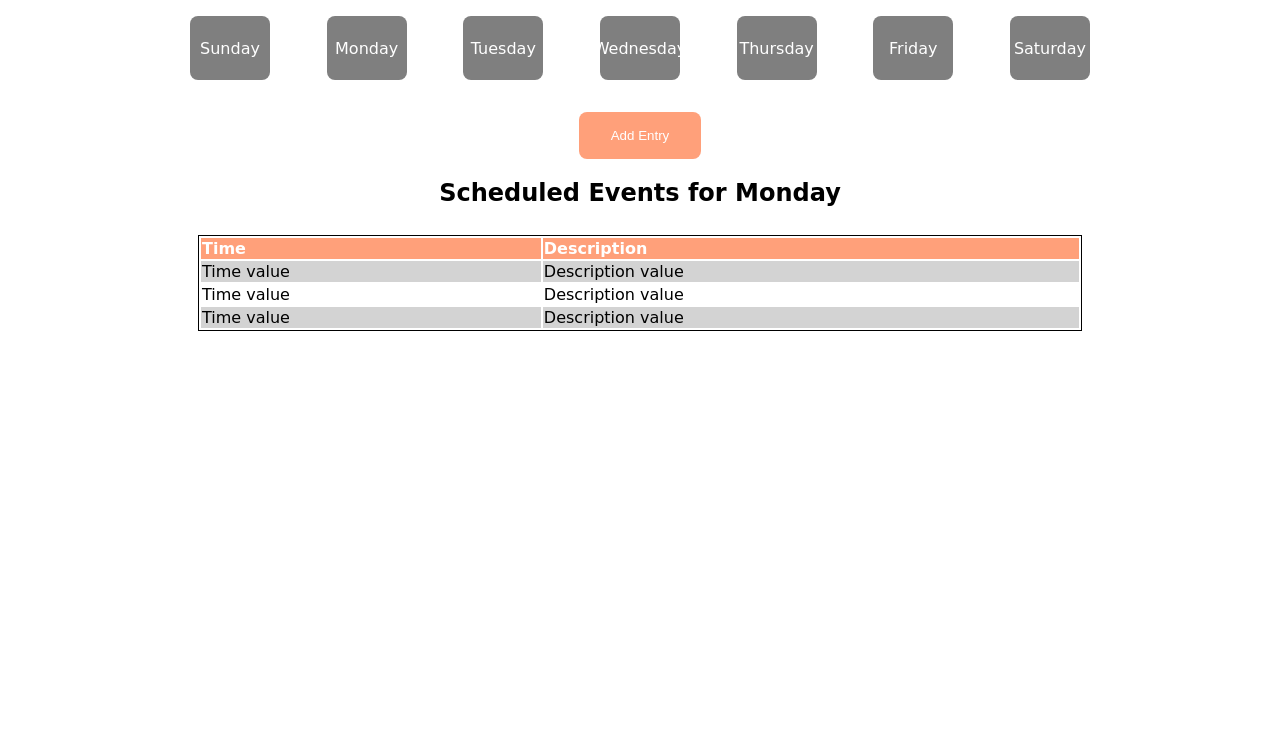
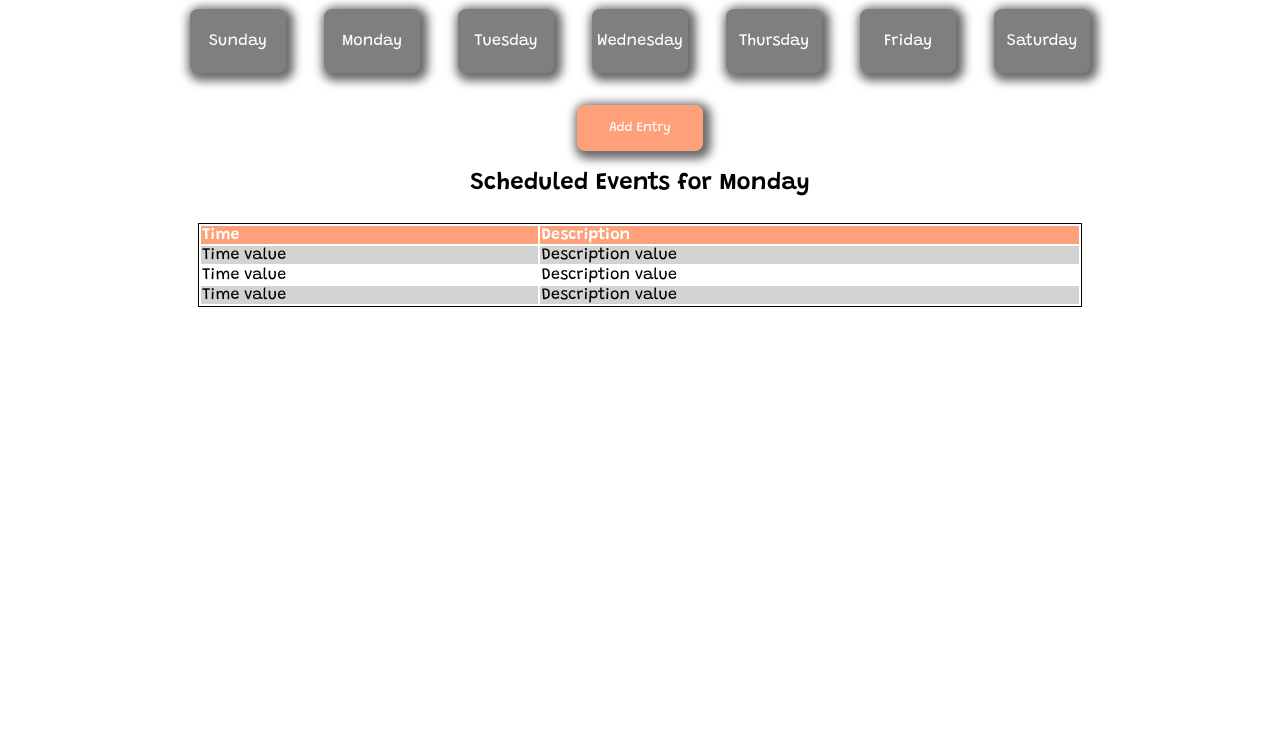
Before and after one commit to kelly-hansen/week-planner, a plain HTML site: page index.html in a window 1280 px wide. Shown: the part 70-800 px from the top of the page. Drawn offline with Linux system fonts and the light colour scheme.

Commit message:
wooooo yeah

```diff
--- a/index.html
+++ b/index.html
@@ -5,6 +5,7 @@
   <meta charset="UTF-8">
   <meta name="viewport" content="width=device-width, initial-scale=1.0">
   <title>Week Planner</title>
+  <link href="https://fonts.googleapis.com/css2?family=Grandstander:wght@400;600&display=swap" rel="stylesheet">
   <link rel="stylesheet" href="styles.css">
 </head>
 
--- a/styles.css
+++ b/styles.css
@@ -46,13 +46,20 @@ table {
 
 .weekday {
   background-color: rgb(127, 127, 127);
-  width: 5rem;
+  width: 6rem;
   height: 4rem;
   display: flex;
   justify-content: center;
   align-items: center;
   color: white;
   border-radius: 0.5rem;
+   box-shadow: 3px 3px 10px 5px rgba(0,0,0,0.59);
+}
+
+.weekday:hover,
+.btn:hover  {
+  cursor: pointer;
+  background-color: rgb(247, 185, 161);
 }
 
 .entryBtn {
@@ -66,7 +73,11 @@ table {
   padding: 1rem 2rem;
   border: none;
   border-radius: 0.5rem;
+  font-family: 'Grandstander', cursive;
+  box-shadow: 3px 3px 10px 5px rgba(0,0,0,0.59);
 }
+
+
 
 .modal-container {
   display: flex;
```
